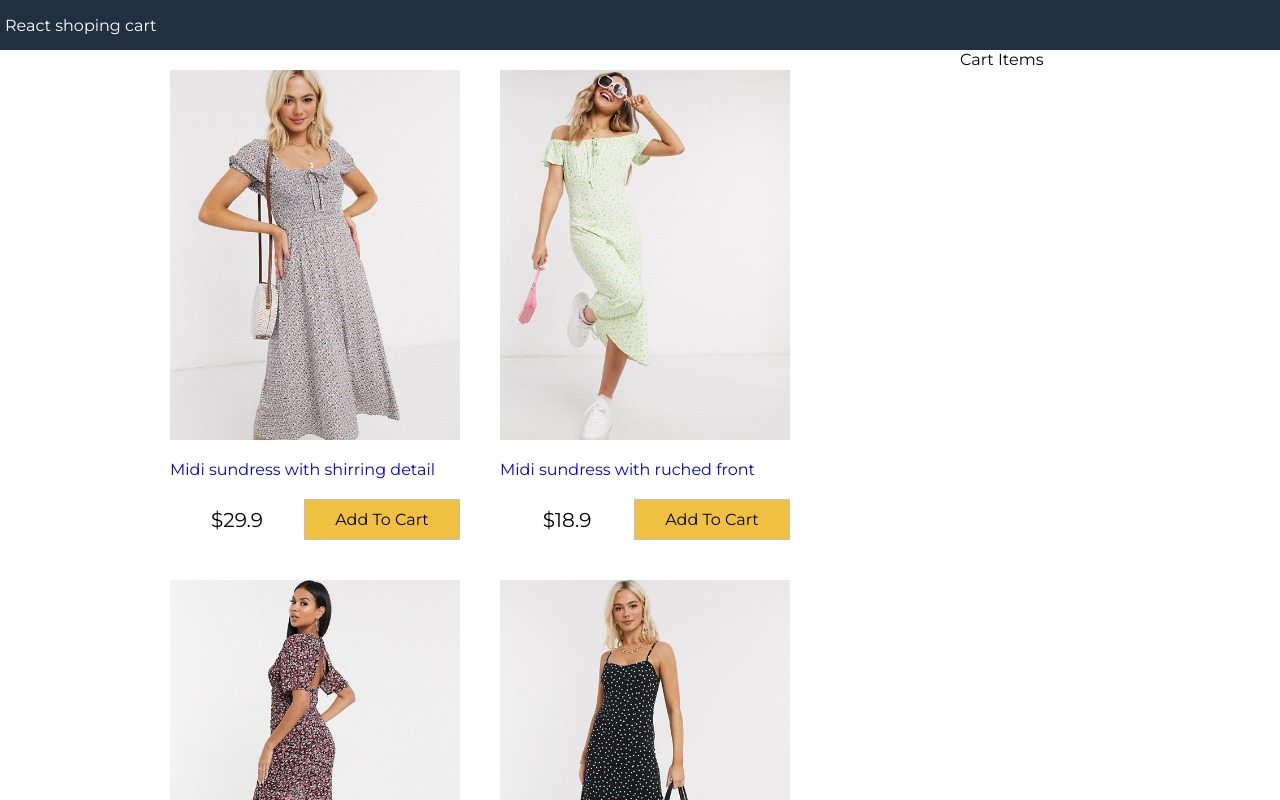
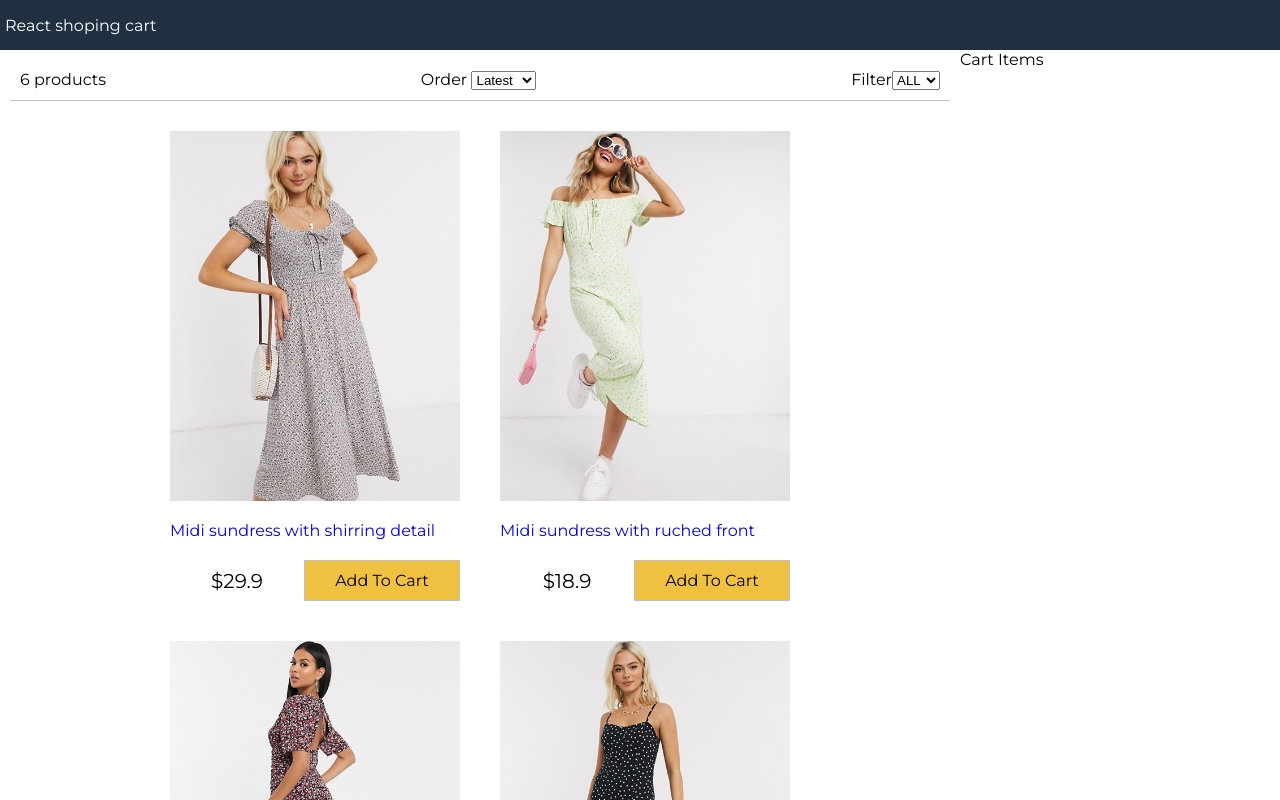
Before and after one commit to smxsr/React-Shoping-Cart, a React (Create React App) app: page / in a window 1280 px wide. Shown: the top 800 px of the page. Built offline with nearby package versions, Linux system fonts and the light colour scheme.

Commit message:
filter-component

```diff
--- a/src/App.js
+++ b/src/App.js
@@ -1,4 +1,5 @@
 import React from "react";
+import Filter from "./component/filter";
 import Products from "./component/products";
 import data from "./data.json";
 class App extends React.Component {
@@ -10,6 +11,39 @@
       sort: "",
     };
   }
+  sortProducts = (event) => {
+    const sort = event.target.value;
+    this.setState((state) => ({
+      sort: sort,
+      product: this.state.product
+        .slice()
+        .sort((a, b) =>
+          sort === "lowest"
+            ? a.price > b.price
+              ? 1
+              : -1
+            : sort === "highest"
+            ? a.price < b.price
+              ? 1
+              : -1
+            : a._id < b._id
+            ? 1
+            : -1
+        ),
+    }));
+  };
+  filterProducts = (event) => {
+    if (event.target.value === "") {
+      this.setState({ size: event.target.value, product: data.products });
+    } else {
+      this.setState({
+        size: event.target.value,
+        product: data.products.filter(
+          (product) => product.availableSizes.indexOf(event.target.value) >= 0
+        ),
+      });
+    }
+  };
   render() {
     return (
       <div className="grid-container">
@@ -19,6 +53,13 @@
         <main>
           <div className="content">
             <div className="main">
+              <Filter
+                count={this.state.product.length}
+                size={this.state.size}
+                sort={this.state.sort}
+                filterProducts={this.filterProducts}
+                sortProducts={this.sortProducts}
+              />
               <Products products={this.state.product} />
             </div>
             <div className="sidebar">Cart Items</div>
--- /dev/null
+++ b/src/component/filter.js
@@ -0,0 +1,31 @@
+import React, { Component } from "react";
+
+export default class Filter extends Component {
+  render() {
+    return (
+      <div className="filter">
+        <div className="filter-result">{this.props.count} products</div>
+        <div className="filter-sort">
+          Order {" "}
+          <select value={this.props.sort} onChange={this.props.sortProducts}>
+            <option>Latest</option>
+            <option value="lowest">Lowest</option>
+            <option value="highest">highest</option>
+          </select>
+        </div>
+        <div className="filter-size">
+          Filter
+          <select value={this.props.size} onChange={this.props.filterProducts}>
+            <option value="ALL">ALL</option>
+            <option value="XS">XS</option>
+            <option value="S">S</option>
+            <option value="M">M</option>
+            <option value="L">L</option>
+            <option value="XL">XL</option>
+            <option value="XXL">XXL</option>
+          </select>
+        </div>
+      </div>
+    );
+  }
+}
--- a/src/index.css
+++ b/src/index.css
@@ -121,3 +121,14 @@
 .button.primary {
   background-color: #f0c040;
 }
+/* filter */
+.filter{
+  display: flex;
+  justify-content: space-between;
+  padding: 1rem;
+  margin: 1rem;
+  border-bottom: 0.1rem #c0c0c0 solid ;
+}
+filter div {
+  flex: 1;
+}
```
